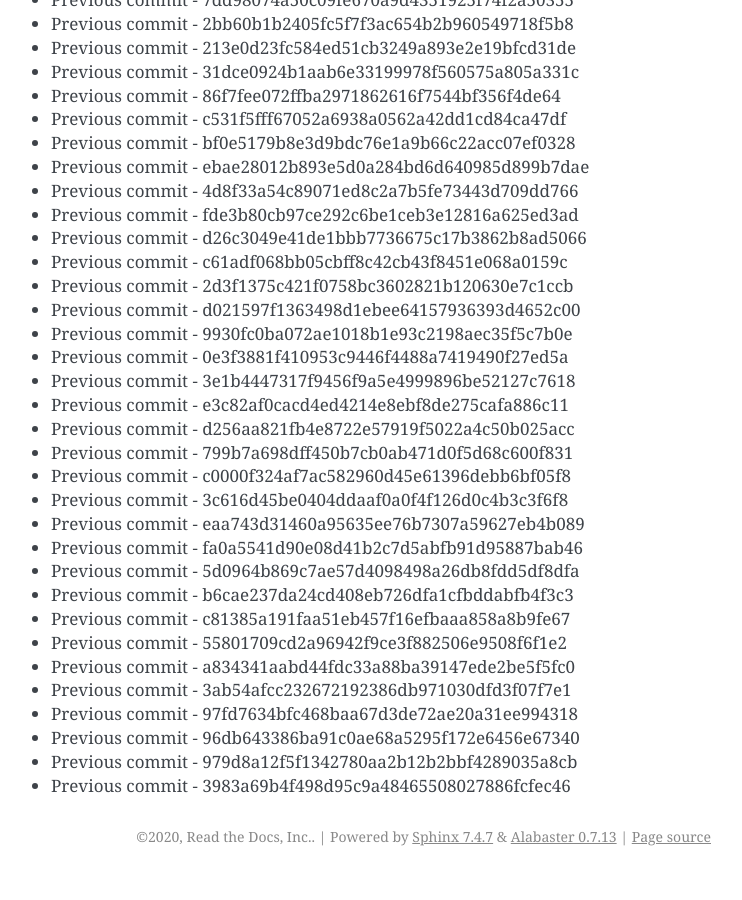
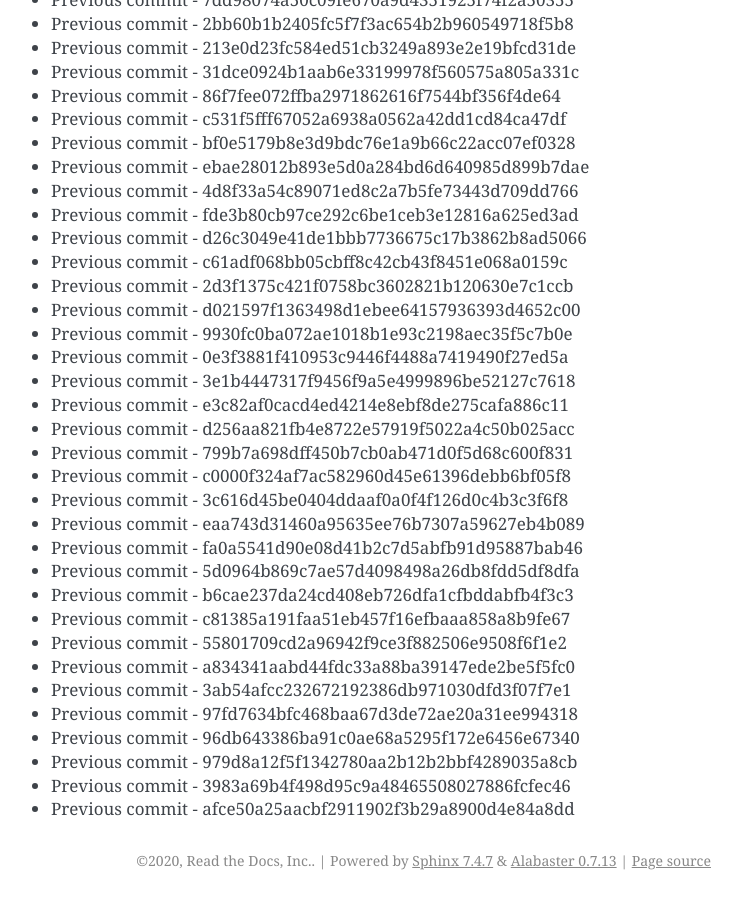
Before and after one commit to readthedocs/rtd-git-stresstest, a Sphinx documentation site: the page built from docs/updates.rst, in a window 1280 px wide and 900 px high, scrolled down 52223 px. Shown: the whole window, without its empty margins (399-1141 px from the left). Built offline with Sphinx 7.4.7, drawn with Linux system fonts in a browser that asks for light colours; before the commit the page ends 53099 px from its top, so only the background shows below that.

Commit message:
Generating commit from previous: afce50a25aacbf2911902f3b29a8900d4e84a8dd

```diff
--- a/docs/updates.rst
+++ b/docs/updates.rst
@@ -2226,3 +2226,4 @@ It can be tested for any performance characteristics.
 * Previous commit - 96db643386ba91c0ae68a5295f172e6456e67340
 * Previous commit - 979d8a12f5f1342780aa2b12b2bbf4289035a8cb
 * Previous commit - 3983a69b4f498d95c9a48465508027886fcfec46
+* Previous commit - afce50a25aacbf2911902f3b29a8900d4e84a8dd
```
